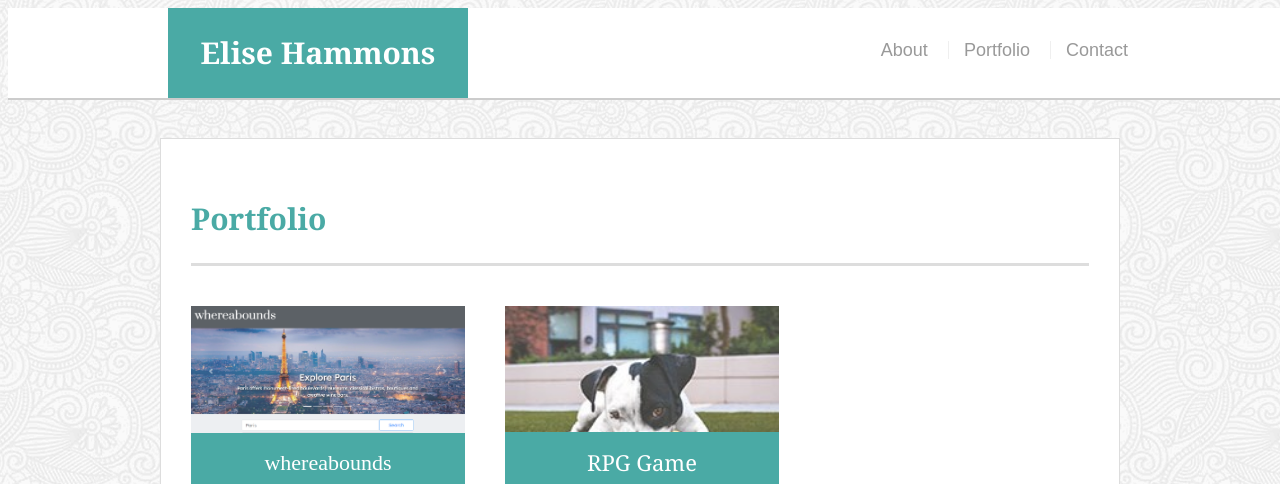
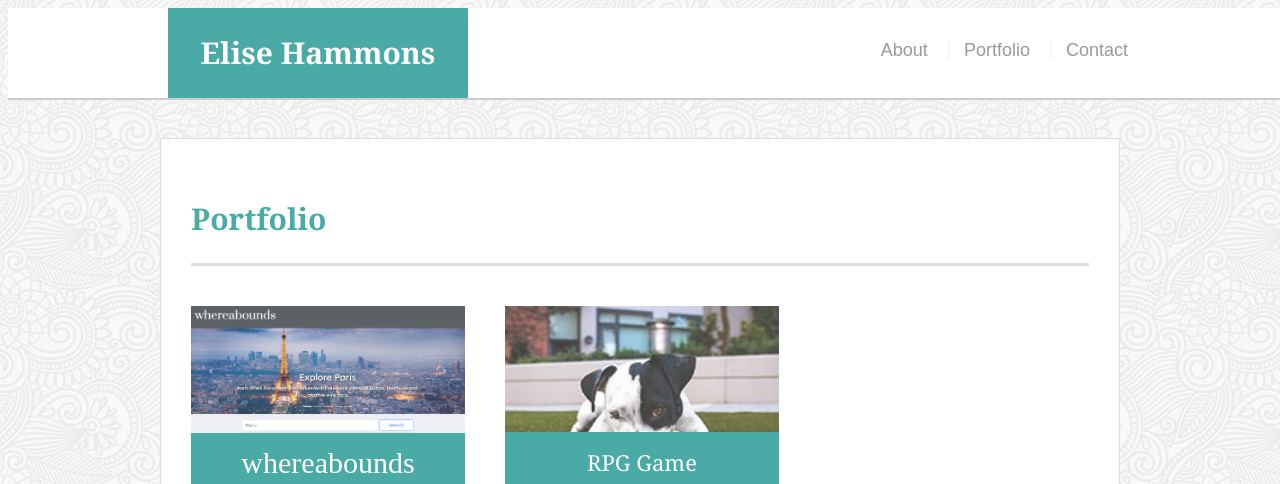
Before and after one commit to EHammons/Responsive-Portfolio, a plain HTML site: page portfolio.html in a window 1280 px wide. Shown: the top 484 px of the page. Drawn offline with Linux system fonts and the light colour scheme.

Commit message:
new project image now links to deployed site

```diff
--- a/assets/css/style.css
+++ b/assets/css/style.css
@@ -163,6 +163,7 @@ h3, h2 {
 
 #whereabounds {
     font-family: 'Prata', serif;
+    font-size: 30px;
 }
 
 #contact-form ul {
--- a/portfolio.html
+++ b/portfolio.html
@@ -25,7 +25,9 @@
             <h1>Portfolio</h1>
 
             <div class="work">
-                <img src="assets/images/whereabounds_screenshot.png" alt="whereabounds">
+                <a href="https://ehammons.github.io/whereabounds/" target="_blank">
+                    <img src="assets/images/whereabounds_screenshot.png" alt="whereabounds">
+                </a>
 
                 <h3 id="whereabounds">whereabounds</h3>
             </div>
```
